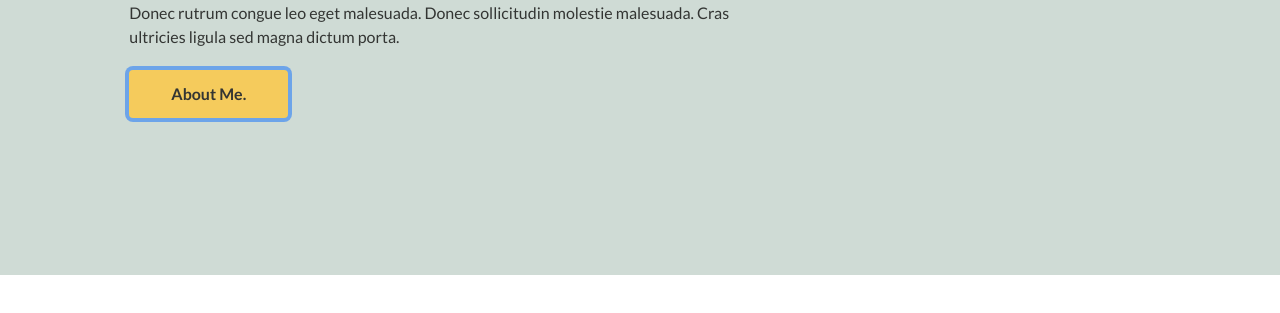
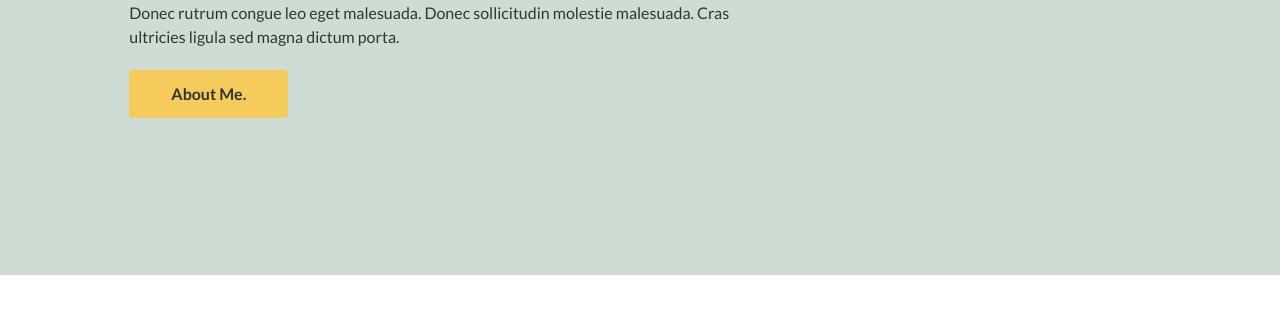
Before and after one commit to Kirstface/kirsten-portfolio, a plain HTML site: page index.html in a window 1280 px wide. Both pictures are taken after a click on the button "About Me.". Shown: the part 409-722 px from the top of the page. Drawn offline with nearby package versions, Linux system fonts and the light colour scheme.

Commit message:
Button work
Added box shadow and removed the bootstrap blue focus

```diff
--- a/src/style.css
+++ b/src/style.css
@@ -76,11 +76,18 @@ p {
   font-family: "Lato", sans-serif;
   transition: all 120ms ease-in-out;
   font-weight: 600;
+  box-shadow: 5px 5px 5px rgba(0, 0, 0, 0.03);
 }
 .aboutKButton:hover {
   color: var(--primary-highlight-color);
   background-color: var(--primary-font-color);
   border: 2px solid var(--primary-font-color);
+  box-shadow: 5px 5px 5px rgba(0, 0, 0, 0.03);
+}
+
+.btn:focus {
+  outline: none;
+  box-shadow: none;
 }
 
 @media (max-width: 576px) {
```
